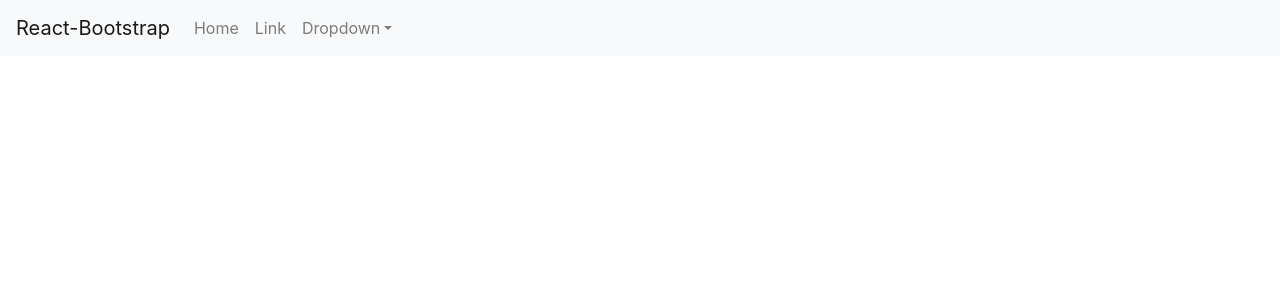
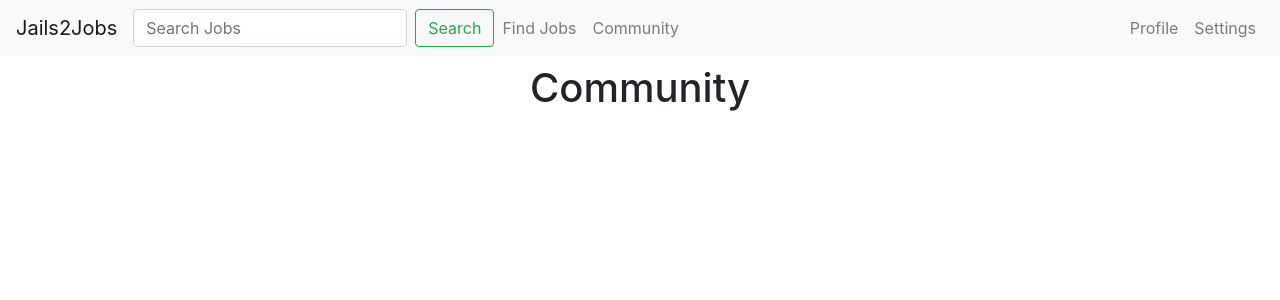
Before and after one commit to eric-newcomer/restart-jobs, a React (Create React App) app: page /community in a window 1280 px wide. Shown: the top 300 px of the page. Built offline with nearby package versions, Linux system fonts and the light colour scheme.

Commit message:
Change navbar

```diff
--- a/src/App.css
+++ b/src/App.css
@@ -2,37 +2,6 @@
   text-align: center;
 }
 
-.App-logo {
-  height: 40vmin;
-  pointer-events: none;
+.Content {
+  margin-top: 8vh;
 }
-
-@media (prefers-reduced-motion: no-preference) {
-  .App-logo {
-    animation: App-logo-spin infinite 20s linear;
-  }
-}
-
-.App-header {
-  background-color: #282c34;
-  min-height: 100vh;
-  display: flex;
-  flex-direction: column;
-  align-items: center;
-  justify-content: center;
-  font-size: calc(10px + 2vmin);
-  color: white;
-}
-
-.App-link {
-  color: #61dafb;
-}
-
-@keyframes App-logo-spin {
-  from {
-    transform: rotate(0deg);
-  }
-  to {
-    transform: rotate(360deg);
-  }
-}
--- a/src/App.js
+++ b/src/App.js
@@ -1,7 +1,10 @@
 import React from 'react';
+import {BrowserRouter as Router, Route} from 'react-router-dom';
+
 import './App.css';
 import Navigation from './components/Navigation';
-import { BrowserRouter as Router} from 'react-router-dom';
+import Home from './components/Home';
+import Community from './components/Community';
 
 
 function App() {
@@ -9,6 +12,10 @@ function App() {
     <Router>
       <div className="App">
         <Navigation />
+        <div className="Content">
+          <Route path="/" exact component={Home} />
+          <Route path="/community" exact component={Community} />
+        </div>
       </div>
     </Router>
   );
--- /dev/null
+++ b/src/components/Community.js
@@ -0,0 +1,9 @@
+import React, { Component } from 'react';
+
+export default class Community extends Component {
+   render() {
+      return (
+         <h1>Community</h1>
+      );
+   }
+}
--- /dev/null
+++ b/src/components/Home.js
@@ -0,0 +1,9 @@
+import React, { Component } from 'react';
+
+export default class Home extends Component {
+   render() {
+      return (
+         <h1>Find Jobs</h1>
+      );
+   }
+}
--- a/src/components/Navigation.js
+++ b/src/components/Navigation.js
@@ -1,26 +1,42 @@
-import React, { Component } from 'react';
-import { Link } from 'react-router-dom/Link';
-import Navbar from 'react-bootstrap/Navbar';
-import NavDropdown from 'react-bootstrap/NavDropdown';
-import Nav from 'react-bootstrap/Nav';
+import React, { Component } from "react";
+import { Link } from "react-router-dom/Link";
+import {
+  Navbar,
+  // NavDropdown,
+  Nav,
+  Form,
+  FormControl,
+  Button,
+} from "react-bootstrap";
 
 export default class Navigation extends Component {
   render() {
     return (
-      <Navbar bg="light" expand="lg">
-        <Navbar.Brand href="#home">React-Bootstrap</Navbar.Brand>
+      <Navbar bg="light" expand="lg" fixed="top">
+        <Navbar.Brand href="#home">Jails2Jobs</Navbar.Brand>
         <Navbar.Toggle aria-controls="basic-navbar-nav" />
         <Navbar.Collapse id="basic-navbar-nav">
+          <Form inline className="mr-6">
+            <FormControl
+              type="text"
+              placeholder="Search Jobs"
+              className="mr-sm-2"
+            />
+            <Button variant="outline-success">Search</Button>
+          </Form>
           <Nav className="mr-auto">
-              <Nav.Link as={Link} to="home">Home</Nav.Link>
-              <Nav.Link href="#link">Link</Nav.Link>
-              <NavDropdown title="Dropdown" id="basic-nav-dropdown">
-                <NavDropdown.Item href="#action/3.1">Action</NavDropdown.Item>
-                <NavDropdown.Item href="#action/3.2">Another action</NavDropdown.Item>
-                <NavDropdown.Item href="#action/3.3">Something</NavDropdown.Item>
-                <NavDropdown.Divider />
-                <NavDropdown.Item href="#action/3.4">Separated link</NavDropdown.Item>
-              </NavDropdown>
+            <Nav.Link as={Link} to="/">
+              Find Jobs
+            </Nav.Link>
+            <Nav.Link as={Link} to="/community">
+              Community
+            </Nav.Link>
+          </Nav>
+          <Nav>
+            <Nav.Link >
+              Profile
+            </Nav.Link>
+            <Nav.Link href="">Settings</Nav.Link>
           </Nav>
         </Navbar.Collapse>
       </Navbar>
```
